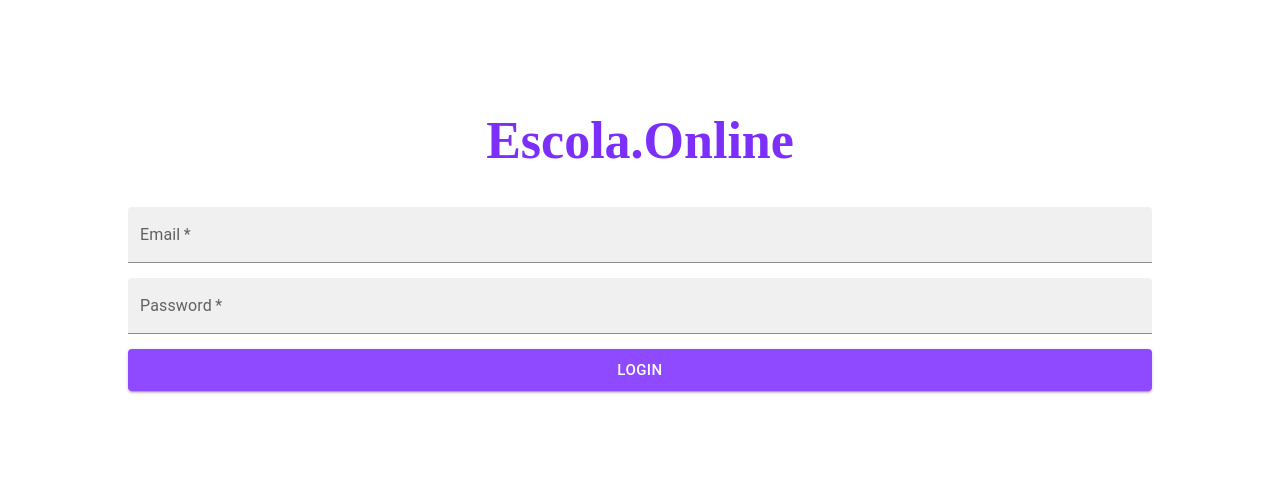
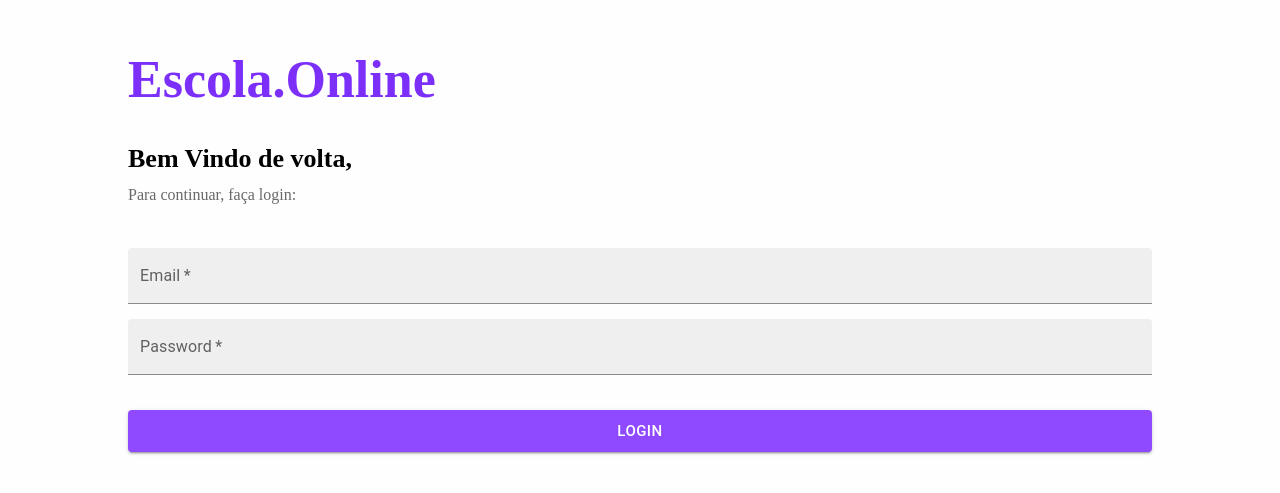
Before and after one commit to pablodamascenoo/hackathon-2, a React app: page / in a window 1280 px wide. Shown: the part 147-640 px from the top of the page. Built offline with nearby package versions, Linux system fonts and the light colour scheme.

Commit message:
feat: login realizado

```diff
--- a/src/pages/Login.jsx
+++ b/src/pages/Login.jsx
@@ -14,11 +14,27 @@ const ContainerLogin = styled(Container)`
         font-size: 52px;
         font-weight: bold;
         margin-bottom: 25px;
+        width: 80%;
+        text-align: start;
         color: #7d2ffa;
+    }
+
+    h2 {
+        width: 80%;
+        font-weight: bolder;
+        font-size: 26px;
+    }
+
+    p {
+        width: 80%;
+        font-size: 19;
+        color: #696969;
+        margin-bottom: 30px;
     }
 
     .btn {
         width: 100%;
+        margin-top: 20px;
         background: #8f4aff;
         &:hover {
             background: #7d2ffa;
@@ -41,9 +57,12 @@ const ContainerLogin = styled(Container)`
 const Login = () => {
     const [signIn, setSignIn] = useState({ email: "", password: "" });
     const login = () => {
-        const promise = api.post("/sign-in", signIn);
+        const promise = api.post("sign-in", signIn);
         promise.then((response) => {
             console.log(response);
+        });
+        promise.catch((err) => {
+            console.log(err);
         });
     };
 
@@ -54,11 +73,19 @@ const Login = () => {
         setSignIn(signIn);
     };
 
+    const handleSubmit = (event) => {
+        event.preventDefault();
+        console.log("cabeça dagua");
+        login();
+    };
+
     return (
-        <ContainerLogin>
+        <ContainerLogin color="#fefefe">
             <h1>Escola.Online</h1>
+            <h2>Bem Vindo de volta,</h2>
+            <p>Para continuar, faça login:</p>
 
-            <form>
+            <form onSubmit={handleSubmit}>
                 <TextField
                     label="Email"
                     variant="filled"
--- a/src/services/api.js
+++ b/src/services/api.js
@@ -1,9 +1,9 @@
 import axios from "axios";
 
-const API_URL = ""
+const API_URL = "https://escola-online.herokuapp.com/";
 
 const api = axios.create({
     baseURL: API_URL,
-})
+});
 
 export default api;
```
Also changed, not shown: src/pages/SignUp.jsx (added).
